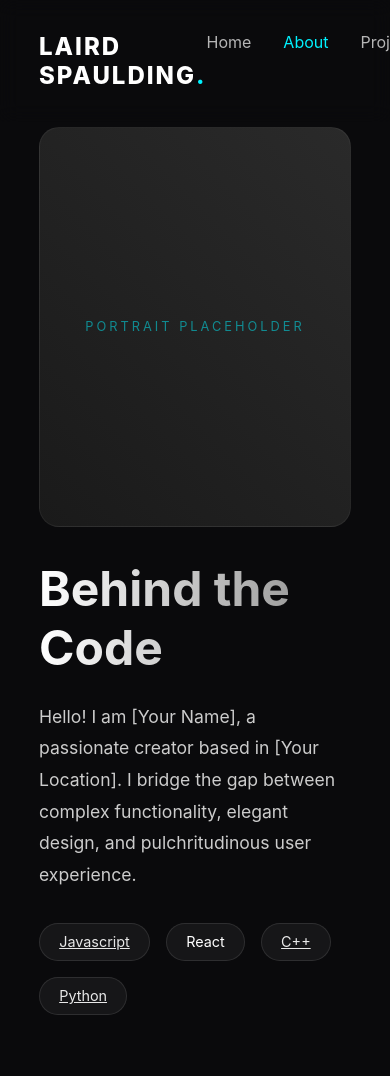
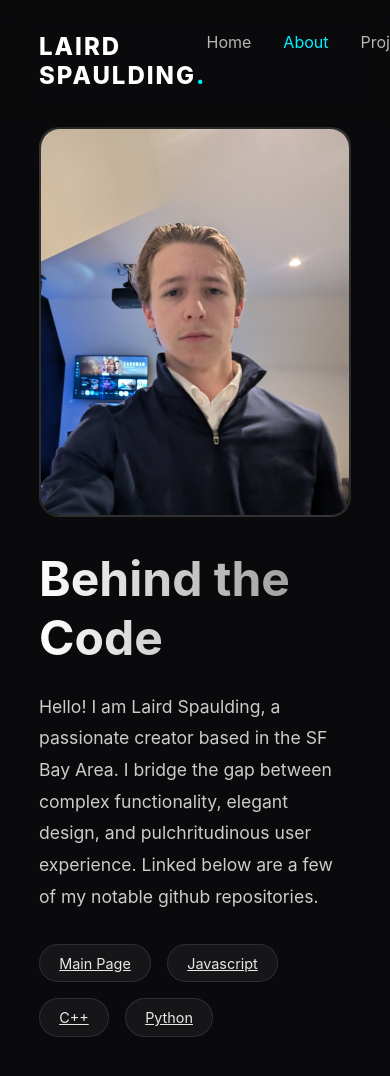
Before and after one commit to Spauldo11/personal-portfolio, a plain HTML site: page about.html in a window 390 px wide. Drawn offline with Linux system fonts and the light colour scheme.

Commit message:
Added images to projects.html and about.html

```diff
--- a/about.html
+++ b/about.html
@@ -19,14 +19,14 @@
     <section class="about-section">
         <div class="container grid">
             <div class="about-image">
-                <div class="image-placeholder">Portrait Placeholder</div>
+                <img class="about-image" src="about-me-pic-edited.jpg">
             </div>
             <div class="about-text">
                 <h2>Behind the Code</h2>
-                <p>Hello! I am [Your Name], a passionate creator based in [Your Location]. I bridge the gap between complex functionality, elegant design, and pulchritudinous user experience.</p>
+                <p>Hello! I am Laird Spaulding, a passionate creator based in the SF Bay Area. I bridge the gap between complex functionality, elegant design, and pulchritudinous user experience. Linked below are a few of my notable github repositories.</p>
                 <div class="skills">
+                    <span class="tag"><a class="tag-link" href="https://github.com/Spauldo11">Main Page</a></span>
                     <span class="tag"><a class="tag-link" href="https://github.com/Spauldo11/small-js-projects">Javascript</a></span>
-                    <span class="tag">React</span>
                     <span class="tag"><a class="tag-link" href="https://github.com/Spauldo11/small-cpp-projects">C++</a></span>
                     <span class="tag"><a class="tag-link" href="https://github.com/Spauldo11/small-python-projects">Python</a></span>
                 </div>
--- a/style.css
+++ b/style.css
@@ -156,6 +156,7 @@ body {
 
 .card-img {
     height: 200px;
+    width: 310px;
     background: #1a1a1a;
     display: flex;
     align-items: center;
@@ -264,6 +265,9 @@ body {
     }
 
     .about-image {
-        height: 400px;
+        width: 100%;
+        height: 100%;
+        object-fit: cover;
+        object-position: center top;
     }
 }
```
Also changed, not shown: projects.html (+8 -0 lines), Screenshot 2026-03-09 at 6.45.35 PM.png (added), about-me-pic-edited.jpg (added), 3 other files.
